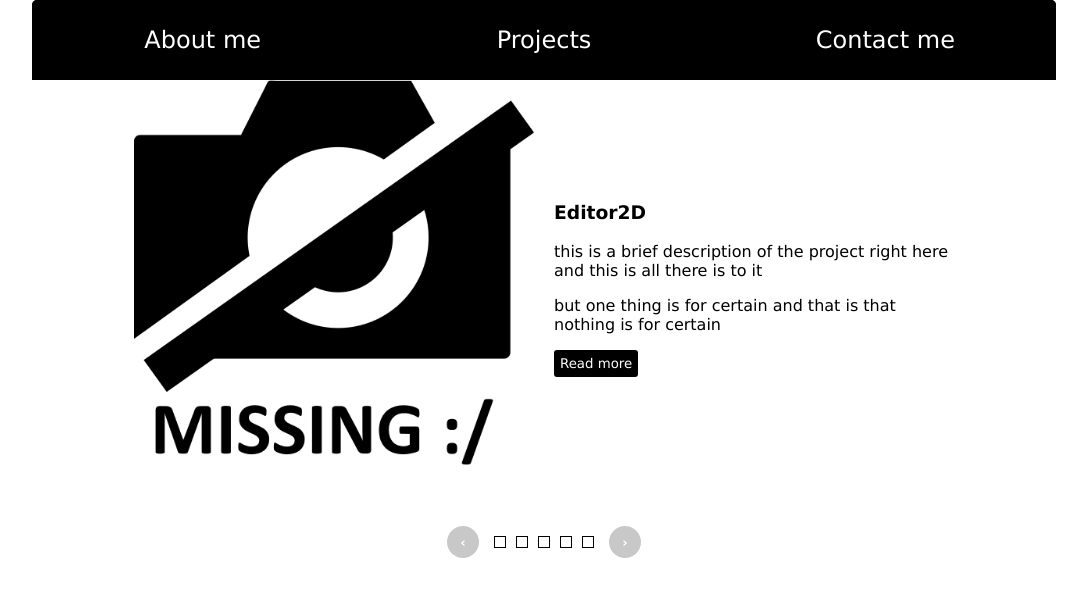
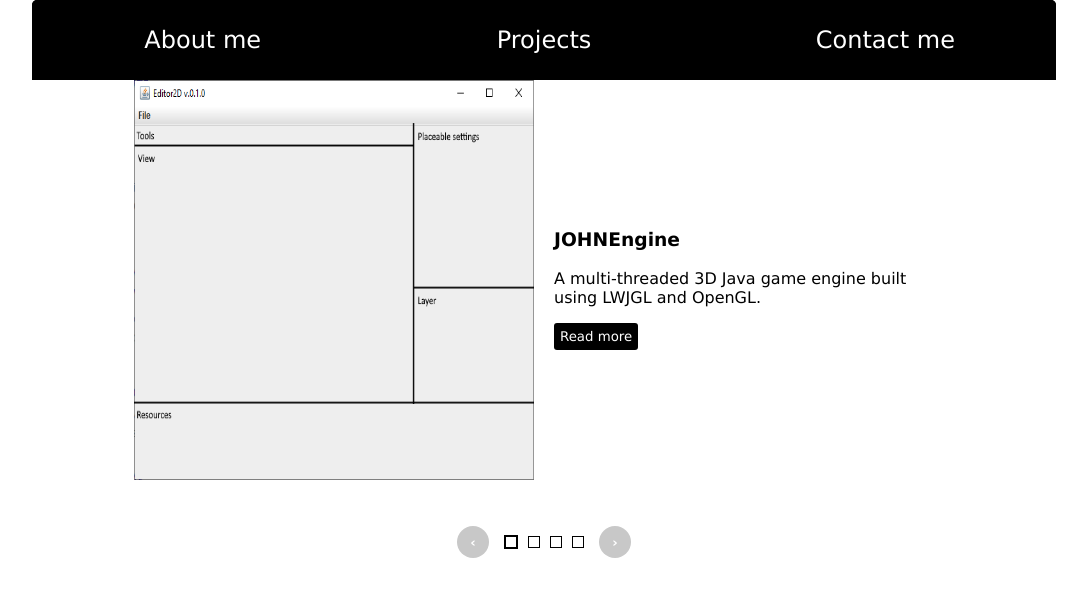
Before and after one commit to JaniHarkonen/Homepage, an Angular app: page /projects in a window 1280 px wide. Shown: the top 596 px of the page, without its empty margins (96-1183 px from the left). Built offline with nearby package versions, Linux system fonts and the light colour scheme.

Commit message:
Added controls to the project carousel.

```diff
--- a/src/app/components/project-carousel/project-carousel.component.html
+++ b/src/app/components/project-carousel/project-carousel.component.html
@@ -1,22 +1,19 @@
 <div class="project-carousel-layout">
   <div class="project-card-layout">
     <div class="d-flex align-items-center">
-      <img class="width-100 aspect-ratio-1-1" src="../../../assets/images/missing-image.png">
+      <img class="width-100 aspect-ratio-1-1" src="../../../assets/projects/editor2d2/gui layout.png">
     </div>
     <div class="d-flex align-items-center">
       <div>
-        <h3>Editor2D</h3>
+        <h3>{{ selectedProject.name }}</h3>
         <p>
-          this is a brief description of the project right here and this is all there is to it
-        </p>
-        <p>
-          but one thing is for certain and that is that nothing is for certain
+          {{ selectedProject.description }}
         </p>
         <button class="generic-button">Read more</button>
       </div>
     </div>
   </div>
   <div class="d-flex justify-content-center align-items-center project-carousel-timeline">
-    <app-timeline />
+    <app-timeline (selectElement)="selectProject($event)" [indices]="projectOrder" [selectedIndex]="selectedProjectIndex"/>
   </div>
 </div>
--- a/src/app/components/project-carousel/project-carousel.component.ts
+++ b/src/app/components/project-carousel/project-carousel.component.ts
@@ -1,5 +1,6 @@
-import { Component } from '@angular/core';
+import { Component, Input } from '@angular/core';
 import { TimelineComponent } from '../timeline/timeline.component';
+import { nmod } from '../../../utils';
 
 @Component({
   selector: 'app-project-carousel',
@@ -9,5 +10,22 @@ import { TimelineComponent } from '../timeline/timeline.component';
   styleUrl: './project-carousel.component.css'
 })
 export class ProjectCarouselComponent {
+  public selectedProjectIndex: number = 0;
+  public selectedProject: any = null;
 
+  @Input() projects: any;
+  @Input() projectOrder: number[] = [];
+
+  ngOnInit() {
+    this.selectProject(0);
+  }
+
+  public advanceCarousel(advance: number): void {
+    this.selectProject(this.selectedProjectIndex + advance);
+  }
+
+  public selectProject(index: number): void {
+    this.selectedProjectIndex = nmod(index, this.projectOrder.length);
+    this.selectedProject = this.projects[this.projectOrder[this.selectedProjectIndex]];
+  }
 }
--- a/src/app/components/timeline/timeline.component.css
+++ b/src/app/components/timeline/timeline.component.css
@@ -12,6 +12,10 @@
   border-style: solid;
   border-width: 1px;
   border-color: black;
+
+  &:hover {
+    cursor: pointer;
+  }
 }
 
 .timeline-nav-button {
--- a/src/app/components/timeline/timeline.component.html
+++ b/src/app/components/timeline/timeline.component.html
@@ -1,9 +1,18 @@
 <div class="timeline-layout">
-  <button class="generic-button timeline-nav-button">&#8249;</button>
-  <div class="timeline-element"></div>
-  <div class="timeline-element"></div>
-  <div class="timeline-element"></div>
-  <div class="timeline-element"></div>
-  <div class="timeline-element"></div>
-  <button class="generic-button timeline-nav-button">&#8250;</button>
+  <!-- Back -->
+  <button class="generic-button timeline-nav-button" (click)="onAdvance(-1)">
+    &#8249;
+  </button>
+
+  <div
+    class="timeline-element"
+    *ngFor="let item of indices; index as i"
+    (click)="onSelect(i)"
+    [style.border-width]="(i === selectedIndex) ? '2px' : '1px'">
+  </div>
+
+  <!-- Next -->
+  <button class="generic-button timeline-nav-button" (click)="onAdvance(1)">
+    &#8250;
+  </button>
 </div>
--- a/src/app/components/timeline/timeline.component.ts
+++ b/src/app/components/timeline/timeline.component.ts
@@ -1,12 +1,23 @@
-import { Component } from '@angular/core';
+import { NgFor } from '@angular/common';
+import { Component, EventEmitter, Input, Output } from '@angular/core';
 
 @Component({
   selector: 'app-timeline',
   standalone: true,
-  imports: [],
+  imports: [NgFor],
   templateUrl: './timeline.component.html',
   styleUrl: './timeline.component.css'
 })
 export class TimelineComponent {
+  @Input() indices: number[] = [];
+  @Input() selectedIndex: number = 0;
+  @Output() selectElement: EventEmitter<number> = new EventEmitter<number>();
 
+  public onSelect(index: number): void {
+    this.selectElement.emit(index);
+  }
+
+  public onAdvance(advance: number): void {
+    this.selectElement.emit(this.selectedIndex + advance);
+  }
 }
--- a/src/app/pages/projects/projects.component.html
+++ b/src/app/pages/projects/projects.component.html
@@ -1,5 +1,5 @@
 <div class="d-flex justify-content-center height-100 fade-in-on-load">
   <div class="width-80">
-    <app-project-carousel />
+    <app-project-carousel [projects]="projects" [projectOrder]="projectOrder" />
   </div>
 </div>
--- a/src/app/pages/projects/projects.component.ts
+++ b/src/app/pages/projects/projects.component.ts
@@ -1,5 +1,6 @@
-import { Component } from '@angular/core';
+import { Component, Input } from '@angular/core';
 import { ProjectCarouselComponent } from '../../components/project-carousel/project-carousel.component';
+import { PROJECTS } from '../../../assets/projects/projects';
 
 @Component({
   selector: 'app-projects',
@@ -9,5 +10,6 @@ import { ProjectCarouselComponent } from '../../components/project-carousel/proj
   styleUrl: './projects.component.css'
 })
 export class ProjectsComponent {
-
+  @Input() projects: any = PROJECTS;
+  @Input() projectOrder: number[] = [0, 1, 2, 3];
 }
--- /dev/null
+++ b/src/utils.ts
@@ -0,0 +1,3 @@
+export const nmod = (x: number, max: number): number => {
+  return (x % max + max) % max;
+};
```
Also changed, not shown: src/assets/projects/editor2d2/gui layout.png (added).
